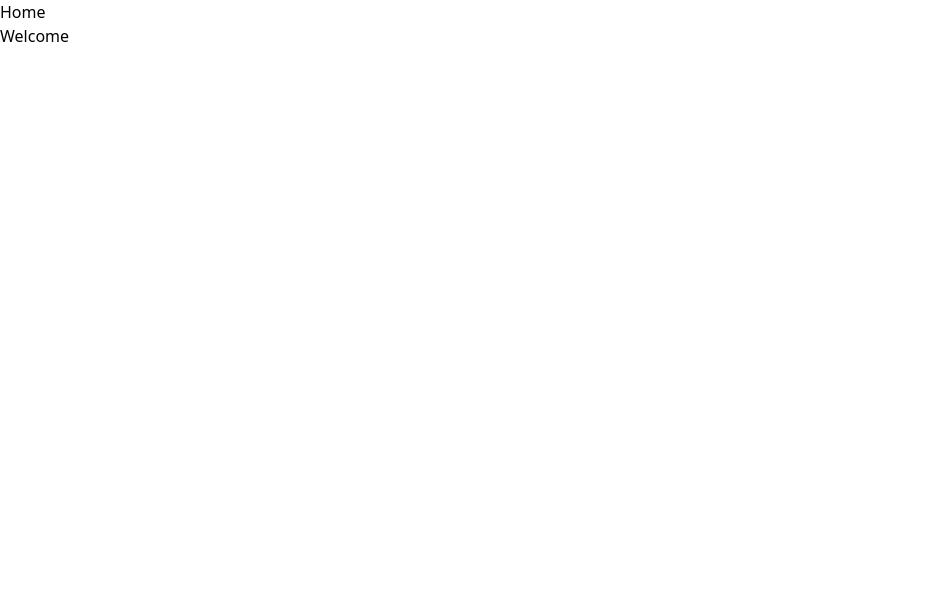
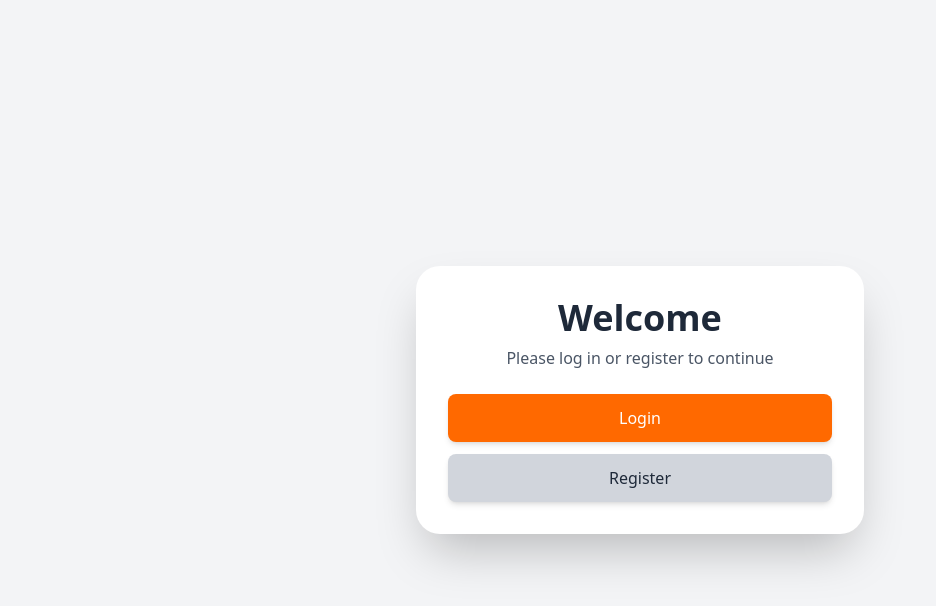
Before and after one commit to Tabs467/EPI-Health-Tracker-Frontend, a Vue app: page / in a window 1280 px wide. Shown: the top 606 px of the page, without its empty margins (0-936 px from the left). Built offline with nearby package versions, Linux system fonts and the light colour scheme; the HTML template or start-up script is replaced by a standard one.

Commit message:
Navbar and welcome screen

```diff
--- a/src/App.vue
+++ b/src/App.vue
@@ -11,24 +11,19 @@
       }
   })
 </script>
-
 <template>
-  <header>
-    <div>
-      <nav>
-        <template v-if="auth.isLoggedIn">
-          <RouterLink to="/dashboard">Dashboard</RouterLink>
-          <RouterLink to="/log">Log</RouterLink>
-          <RouterLink to="/calendar">Calendar</RouterLink>
-          <RouterLink to="/search">Search</RouterLink>
-          <RouterLink to="/profile">Profile</RouterLink>
-        </template>
-        <template v-if="!auth.isLoggedIn">
-          <RouterLink to="/">Home</RouterLink>
-        </template>
-      </nav>
-    </div>
-  </header>
-
-  <RouterView />
+  <div>
+    <header v-if="auth.isLoggedIn" class="bg-white shadow-md">
+      <div class="container mx-auto px-4 py-3">
+        <nav class="flex space-x-4">
+          <RouterLink to="/dashboard" class="nav-link" active-class="active-link">Dashboard</RouterLink>
+          <RouterLink to="/log" class="nav-link" active-class="active-link">Log</RouterLink>
+          <RouterLink to="/calendar" class="nav-link" active-class="active-link">Calendar</RouterLink>
+          <RouterLink to="/search" class="nav-link" active-class="active-link">Search</RouterLink>
+          <RouterLink to="/profile" class="nav-link" active-class="active-link">Profile</RouterLink>
+        </nav>
+      </div>
+    </header>
+    <RouterView />
+  </div>
 </template>
--- a/src/assets/main.css
+++ b/src/assets/main.css
@@ -1,4 +1,50 @@
 @import './base.css';
+
+.nav-link {
+  @apply text-gray-700 font-medium px-4 py-2 rounded-md transition duration-300;
+}
+
+.active-link {
+  @apply bg-orange-500 text-white;
+}
+
+.nav-link:not(.active-link):hover {
+  @apply bg-gray-200;
+}
+
+/* Centering the card */
+.welcome-container {
+  @apply flex items-center justify-center min-h-screen bg-gray-100 px-4;
+}
+
+/* Main card styling */
+.welcome-card {
+  @apply bg-white w-full max-w-md p-8 rounded-3xl shadow-2xl text-center;
+}
+
+/* Title and text styling */
+.welcome-title {
+  @apply text-4xl font-bold text-gray-800;
+}
+
+.welcome-text {
+  @apply text-gray-600 mt-2;
+}
+
+/* Button container */
+.welcome-buttons {
+  @apply flex flex-col gap-3 mt-6;
+}
+
+/* Primary button */
+.welcome-button {
+  @apply bg-orange-500 text-white px-6 py-3 rounded-lg shadow-md hover:bg-orange-600 transition font-medium;
+}
+
+/* Secondary button variation */
+.welcome-button.secondary {
+  @apply bg-gray-300 text-gray-800 hover:bg-gray-400;
+}
 
 .form-field-textbox {
   @apply bg-gray-50 border border-gray-300 text-gray-900 text-sm rounded-lg
--- a/src/views/Home.vue
+++ b/src/views/Home.vue
@@ -1,8 +1,14 @@
 <script setup lang="ts">
 </script>
-
 <template>
-  <main>
-    <h1>Welcome</h1>
+  <main class="welcome-container">
+    <div class="welcome-card">
+      <h1 class="welcome-title">Welcome</h1>
+      <p class="welcome-text">Please log in or register to continue</p>
+      <div class="welcome-buttons">
+        <RouterLink to="/login" class="welcome-button">Login</RouterLink>
+        <RouterLink to="/register" class="welcome-button secondary">Register</RouterLink>
+      </div>
+    </div>
   </main>
 </template>
```
